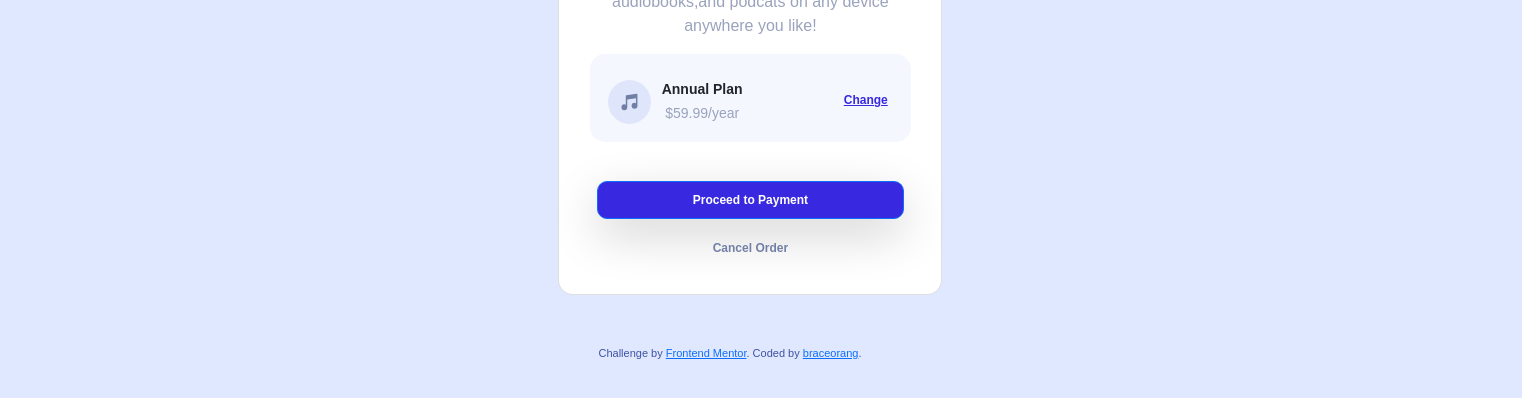
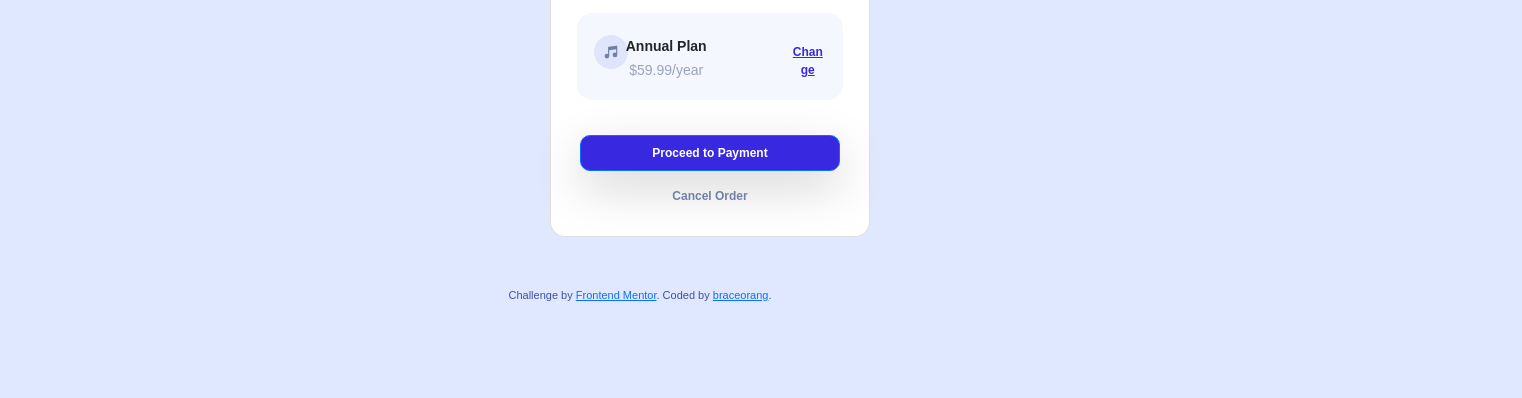
Before and after one commit to braceorang/order-summary-component, a plain HTML site: page index.html in a window 1280 px wide. Shown: the part 466-864 px from the top of the page, 1522 px wide, since content can reach past the window. Drawn offline with nearby package versions, Linux system fonts and the light colour scheme.

Commit message:
last one

```diff
--- a/index.css
+++ b/index.css
@@ -12,7 +12,7 @@ p{
     font-size: 11px;
     text-align: center;
     color: hsl(228, 45%, 44%);
-    transform: translate(90px, -300px);
+    transform: translate(0px, -250px);
 
 
 
@@ -24,17 +24,10 @@ p{
 
 .box{
     text-align: center;
-    margin-left: 40%;
-    margin-top: 7%;
     border-radius: 15px;
-    transform: translate(30px, -350px);
+    width: 25%;
+    transform: translate(550px, -300px);
 
-
-
-
-}
-
-.bg-img-main{
 }
 
 /* header-section */
--- a/index.html
+++ b/index.html
@@ -18,9 +18,9 @@
   <link rel="stylesheet" href="index.css">
 </head>
 <body>
- <div class="container">
+
   <img  class= "bg-img-main" src="images/pattern-background-desktop.svg">
-  <div class="card  box" style="width: 24rem;" >
+  <div class="card  box"  >
 
     <!-- header-section -->
     <img src="images/illustration-hero.svg" class="card-img-top box-img" alt="header-image">
@@ -49,12 +49,6 @@
             <p class="text-change">Change</p>
        </div>
       </div>
-
-
-
-
-
-
     </div>
 
   <!-- button-section -->
@@ -73,7 +67,7 @@
     Challenge by <a href="https://www.frontendmentor.io?ref=challenge" target="_blank">Frontend Mentor</a>.
     Coded by <a href="#">braceorang</a>.
   </div>
-</div>
+
 
 </body>
 </html>
```
